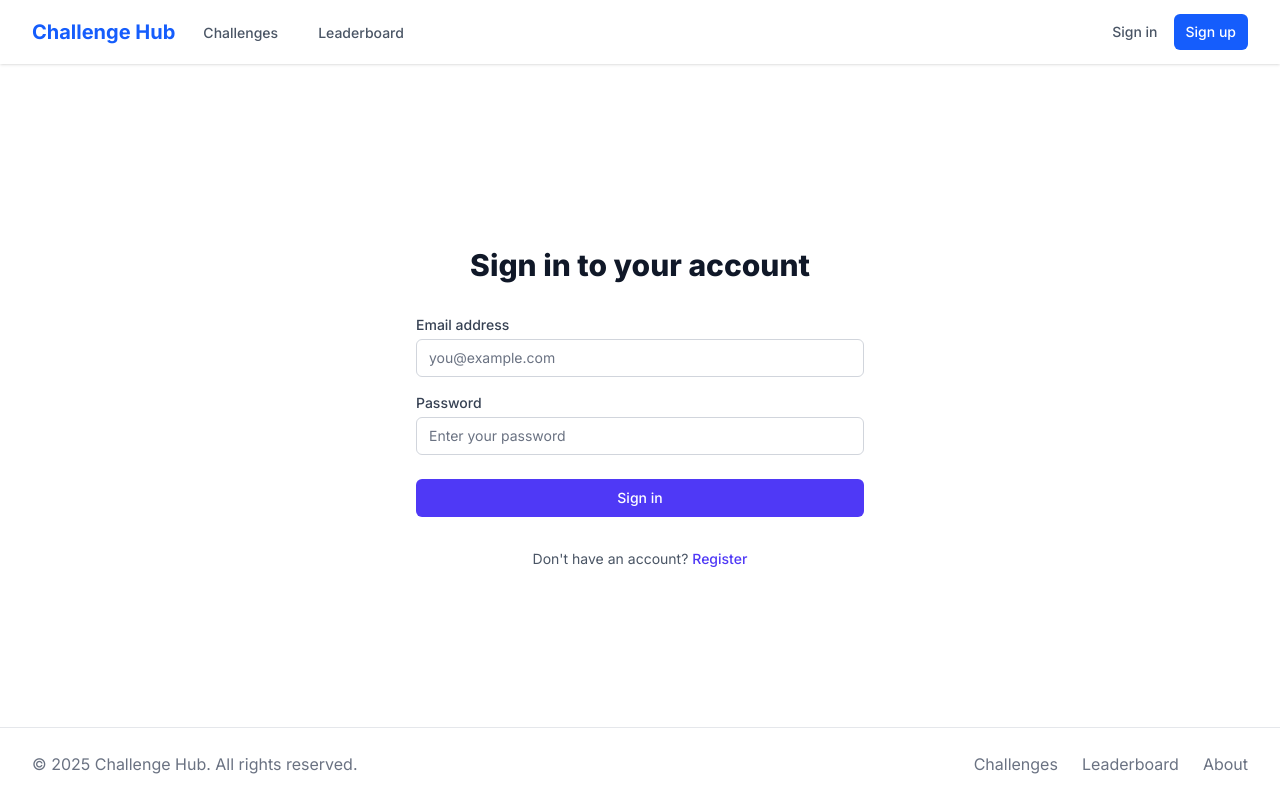
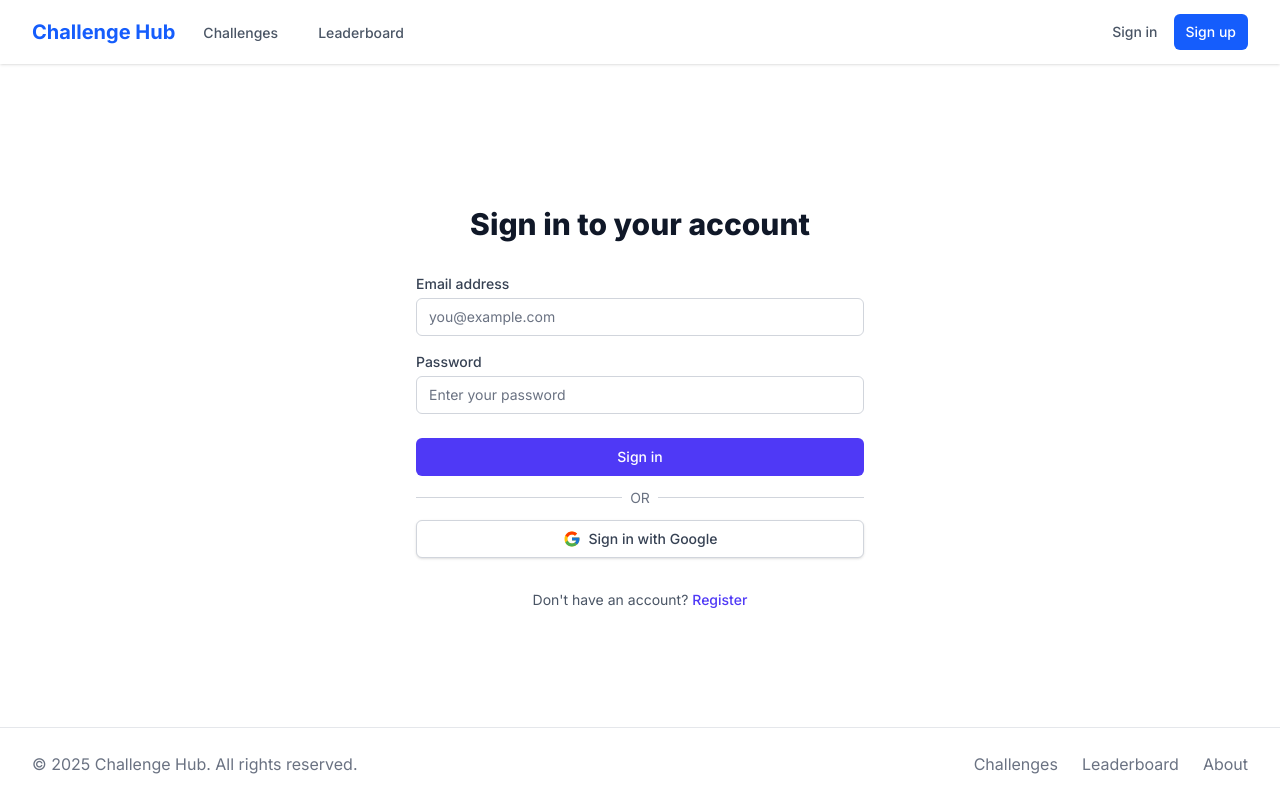
Before and after one commit to hungds99/challenge-app, a Next.js app: page /login in a window 1280 px wide. Built offline with nearby package versions, Linux system fonts and the light colour scheme; no server answers.

Commit message:
refactor: add Google sign-in functionality to LoginForm and update AuthContext

```diff
--- /dev/null
+++ b/src/app/auth/callback/page.tsx
@@ -0,0 +1,78 @@
+'use client';
+
+import { useEffect } from 'react';
+import { useRouter } from 'next/navigation';
+import { supabase } from '@/lib/supabase';
+
+export default function AuthCallbackPage() {
+  const router = useRouter();
+
+  useEffect(() => {
+    // The code exchange process is handled automatically by the Supabase client
+    const handleAuthCallback = async () => {
+      try {
+        // Get auth code and session from the URL
+        const { data, error } = await supabase.auth.getSession();
+
+        if (error) {
+          throw error;
+        }
+
+        // When using OAuth with Supabase, we might want to create or update user profile
+        // Check if we received a user from the session
+        if (data?.session?.user) {
+          const user = data.session.user;
+
+          // Check if user exists in our users table
+          const { data: userData, error: userError } = await supabase
+            .from('users')
+            .select('*')
+            .eq('id', user.id)
+            .single();
+
+          // If user doesn't exist in our database, create a new profile
+          if (!userData && !userError) {
+            // For Google login, we can extract the username from the email
+            const username = user.email?.split('@')[0] || `user_${Math.random().toString(36).substring(2, 10)}`;
+
+            // Insert user into our users table
+            await supabase.from('users').insert([{
+              id: user.id,
+              email: user.email,
+              username,
+              role: 'user',
+              points: 0
+            }]);
+          }
+        }
+
+        // Redirect to home page or wherever you want the user to go after login
+        router.push('/');
+        router.refresh();
+      } catch (error) {
+        console.error('Error during auth callback:', error);
+        router.push('/login?error=Unable to authenticate');
+      }
+    };
+
+    handleAuthCallback();
+  }, [router]);
+
+  return (
+    <div className="flex min-h-screen flex-col items-center justify-center">
+      <div className="w-full max-w-md p-8 space-y-8 bg-white rounded-lg shadow">
+        <div className="text-center">
+          <h2 className="mt-6 text-3xl font-extrabold text-gray-900">
+            Completing sign in...
+          </h2>
+          <p className="mt-2 text-sm text-gray-600">
+            Please wait while we finish authenticating you.
+          </p>
+          <div className="mt-4 flex justify-center">
+            <div className="animate-spin rounded-full h-8 w-8 border-b-2 border-indigo-600"></div>
+          </div>
+        </div>
+      </div>
+    </div>
+  );
+}
--- a/src/components/login-form.tsx
+++ b/src/components/login-form.tsx
@@ -6,8 +6,9 @@ import { useAuth } from '@/contexts/AuthContext';
 
 export default function LoginForm() {
   const router = useRouter();
-  const { signIn } = useAuth();
+  const { signIn, signInWithGoogle } = useAuth();
   const [loading, setLoading] = useState(false);
+  const [googleLoading, setGoogleLoading] = useState(false);
   const [error, setError] = useState<string | null>(null);
   const [formData, setFormData] = useState({
     email: '',
@@ -26,6 +27,21 @@ export default function LoginForm() {
       setError('Invalid email or password');
     } finally {
       setLoading(false);
+    }
+  };
+
+  const handleGoogleSignIn = async () => {
+    setGoogleLoading(true);
+    setError(null);
+
+    try {
+      await signInWithGoogle();
+      // No need to redirect here as the OAuth flow will handle redirection
+    } catch (err) {
+      setError('Error signing in with Google');
+      console.error(err);
+    } finally {
+      setGoogleLoading(false);
     }
   };
 
@@ -74,7 +90,7 @@ export default function LoginForm() {
         </div>
       </div>
 
-      <div>
+      <div className="space-y-3">
         <button
           type="submit"
           disabled={loading}
@@ -82,6 +98,27 @@ export default function LoginForm() {
         >
           {loading ? 'Signing in...' : 'Sign in'}
         </button>
+
+        <div className="flex items-center justify-between my-3">
+          <hr className="w-full border-gray-300" />
+          <span className="px-2 text-gray-500 text-sm">OR</span>
+          <hr className="w-full border-gray-300" />
+        </div>
+
+        <button
+          type="button"
+          onClick={handleGoogleSignIn}
+          disabled={googleLoading}
+          className="w-full flex justify-center items-center py-2 px-4 border border-gray-300 rounded-md shadow-sm bg-white text-sm font-medium text-gray-700 hover:bg-gray-50 focus:outline-none focus:ring-2 focus:ring-offset-2 focus:ring-indigo-500 disabled:opacity-50"
+        >
+          <svg xmlns="http://www.w3.org/2000/svg" width="18" height="18" viewBox="0 0 48 48" className="mr-2">
+            <path fill="#FFC107" d="M43.611,20.083H42V20H24v8h11.303c-1.649,4.657-6.08,8-11.303,8c-6.627,0-12-5.373-12-12c0-6.627,5.373-12,12-12c3.059,0,5.842,1.154,7.961,3.039l5.657-5.657C34.046,6.053,29.268,4,24,4C12.955,4,4,12.955,4,24c0,11.045,8.955,20,20,20c11.045,0,20-8.955,20-20C44,22.659,43.862,21.35,43.611,20.083z"></path>
+            <path fill="#FF3D00" d="M6.306,14.691l6.571,4.819C14.655,15.108,18.961,12,24,12c3.059,0,5.842,1.154,7.961,3.039l5.657-5.657C34.046,6.053,29.268,4,24,4C16.318,4,9.656,8.337,6.306,14.691z"></path>
+            <path fill="#4CAF50" d="M24,44c5.166,0,9.86-1.977,13.409-5.192l-6.19-5.238C29.211,35.091,26.715,36,24,36c-5.202,0-9.619-3.317-11.283-7.946l-6.522,5.025C9.505,39.556,16.227,44,24,44z"></path>
+            <path fill="#1976D2" d="M43.611,20.083H42V20H24v8h11.303c-0.792,2.237-2.231,4.166-4.087,5.571c0.001-0.001,0.002-0.001,0.003-0.002l6.19,5.238C36.971,39.205,44,34,44,24C44,22.659,43.862,21.35,43.611,20.083z"></path>
+          </svg>
+          {googleLoading ? 'Signing in with Google...' : 'Sign in with Google'}
+        </button>
       </div>
     </form>
   );
--- a/src/contexts/AuthContext.tsx
+++ b/src/contexts/AuthContext.tsx
@@ -8,6 +8,7 @@ type AuthContextType = {
   user: User | null;
   loading: boolean;
   signIn: (email: string, password: string) => Promise<void>;
+  signInWithGoogle: () => Promise<void>;
   signUp: (email: string, password: string, username: string) => Promise<void>;
   signOut: () => Promise<void>;
 };
@@ -39,6 +40,16 @@ export function AuthProvider({ children }: { children: React.ReactNode }) {
     if (error) throw error;
   };
 
+  const signInWithGoogle = async () => {
+    const { error } = await supabase.auth.signInWithOAuth({
+      provider: 'google',
+      options: {
+        redirectTo: `${window.location.origin}/auth/callback`,
+      },
+    });
+    if (error) throw error;
+  };
+
   const signUp = async (email: string, password: string, username: string) => {
     const { error: signUpError } = await supabase.auth.signUp({
       email,
@@ -62,6 +73,7 @@ export function AuthProvider({ children }: { children: React.ReactNode }) {
     user,
     loading,
     signIn,
+    signInWithGoogle,
     signUp,
     signOut,
   };
```
